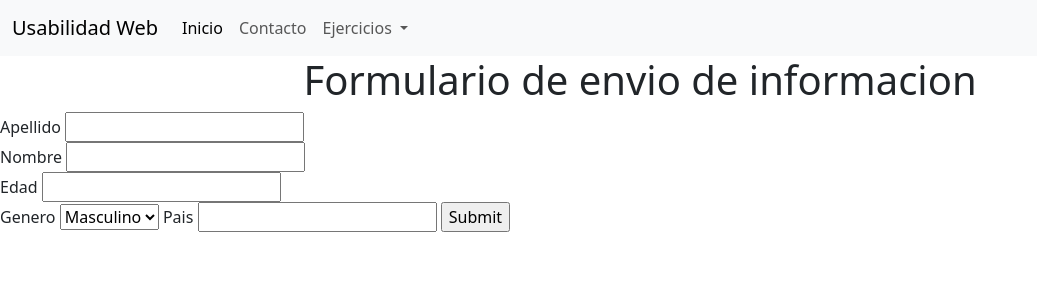
After one commit to yenneralayon142/IngenieriaWeb, a PHP site: page /form.php in a window 1280 px wide. The commit adds this page. Shown: the top 300 px of the page, without its empty margins (0-1037 px from the left). Run offline with PHP 8.4, Linux system fonts and the light colour scheme.

Commit message:
feat(front): Add form and home

```diff
--- a/Actividad3/content.php
+++ b/Actividad3/content.php
@@ -22,7 +22,6 @@
                 Si su sitio web no facilita la navegación, dificulta alcanzar los objetivos, carece de una estructura que permita escanear rápidamente la información o carga de manera lenta, es muy probable que los usuarios abandonen la página antes de terminar de leer el primer párrafo.
             </p>
         </div>
-
         <div>
             <h2>Principios de la Usabilidad Web</h2>
             <p>
--- a/Actividad3/footer.php
+++ b/Actividad3/footer.php
@@ -7,7 +7,7 @@
 </head>
 <body>
     <footer>
-        <p>&copy; 2024 UNIMINUTO Todos los derechos reservados.</p>
+        <strong><p class="text-center">&copy; 2024 UNIMINUTO Todos los derechos reservados</p></strong>
     </footer>
     <script src="https://cdn.jsdelivr.net/npm/bootstrap@5.3.3/dist/js/bootstrap.bundle.min.js" integrity="sha384-YvpcrYf0tY3lHB60NNkmXc5s9fDVZLESaAA55NDzOxhy9GkcIdslK1eN7N6jIeHz" crossorigin="anonymous"></script>
 </body>
--- /dev/null
+++ b/Actividad3/form.php
@@ -0,0 +1,31 @@
+<!DOCTYPE html>
+<html lang="en">
+<head>
+    <meta charset="UTF-8">
+    <meta name="viewport" content="width=device-width, initial-scale=1.0">
+    <link href="https://cdn.jsdelivr.net/npm/bootstrap@5.3.3/dist/css/bootstrap.min.css" rel="stylesheet" integrity="sha384-QWTKZyjpPEjISv5WaRU9OFeRpok6YctnYmDr5pNlyT2bRjXh0JMhjY6hW+ALEwIH" crossorigin="anonymous">
+</head>
+<body>
+    <?php include 'header.php'?>
+    <h1 class="text-center">Formulario de envio de informacion</h1>
+    <div>
+        <form action="procesar.php" method="post">
+            <label for="Apellido">Apellido</label>
+            <input type="text" name="Apellido" id="Apellido"><br>
+            <label for="Nombre">Nombre</label>
+            <input type="text" name="Nombre"  id="Nombre"><br>
+            <label for="Edad">Edad</label>
+            <input type="number" name="Edad" id="Edad" required><br>
+            <label for="Genero">Genero</label>
+            <select name="Genero" id="Genero">
+                <option value="Masculino">Masculino</option>
+                <option value="Femenino">Femenino</option>
+            </select>
+            <label for="Pais">Pais</label>
+            <input type="text" name="Pais" id="Pais">
+            <input type="submit" name="enviar">
+        </form>
+    </div>
+<script src="https://cdn.jsdelivr.net/npm/bootstrap@5.3.3/dist/js/bootstrap.bundle.min.js" integrity="sha384-YvpcrYf0tY3lHB60NNkmXc5s9fDVZLESaAA55NDzOxhy9GkcIdslK1eN7N6jIeHz" crossorigin="anonymous"></script>
+</body>
+</html>
--- a/Actividad3/header.php
+++ b/Actividad3/header.php
@@ -3,9 +3,11 @@
   <head>
     <meta charset="utf-8">
     <meta name="viewport" content="width=device-width, initial-scale=1">
-    <title>Bootstrap demo</title>
+    <title></title>
     <link href="https://cdn.jsdelivr.net/npm/bootstrap@5.3.3/dist/css/bootstrap.min.css" rel="stylesheet" integrity="sha384-QWTKZyjpPEjISv5WaRU9OFeRpok6YctnYmDr5pNlyT2bRjXh0JMhjY6hW+ALEwIH" crossorigin="anonymous">
     <!-- Menú de Navegación -->
+  </head>
+  <body>
     <nav class="navbar navbar-expand-lg bg-body-tertiary">
         <div class="container-fluid">
           <a class="navbar-brand" href="#"> Usabilidad Web </a>
@@ -15,10 +17,10 @@
           <div class="collapse navbar-collapse" id="navbarSupportedContent">
             <ul class="navbar-nav me-auto mb-2 mb-lg-0">
               <li class="nav-item">
-              <a class="nav-link active" aria-current="page" href="#">Inicio</a>
+                <a class="nav-link active" aria-current="page" href="index.php">Inicio</a>
               </li>
               <li class="nav-item">
-              <a class="nav-link" href="#">Link</a>
+                <a class="nav-link" href="form.php">Contacto</a>
               </li>
               <li class="nav-item dropdown">
                 <a class="nav-link dropdown-toggle" href="#" role="button" data-bs-toggle="dropdown" aria-expanded="false">
@@ -34,8 +36,6 @@
           </div>
         </div>
       </nav>
-  </head>
-  <body>
     <script src="https://cdn.jsdelivr.net/npm/bootstrap@5.3.3/dist/js/bootstrap.bundle.min.js" integrity="sha384-YvpcrYf0tY3lHB60NNkmXc5s9fDVZLESaAA55NDzOxhy9GkcIdslK1eN7N6jIeHz" crossorigin="anonymous"></script>
   </body>
 </html>
```
Lines whose indentation alone changed are shown as unchanged.
